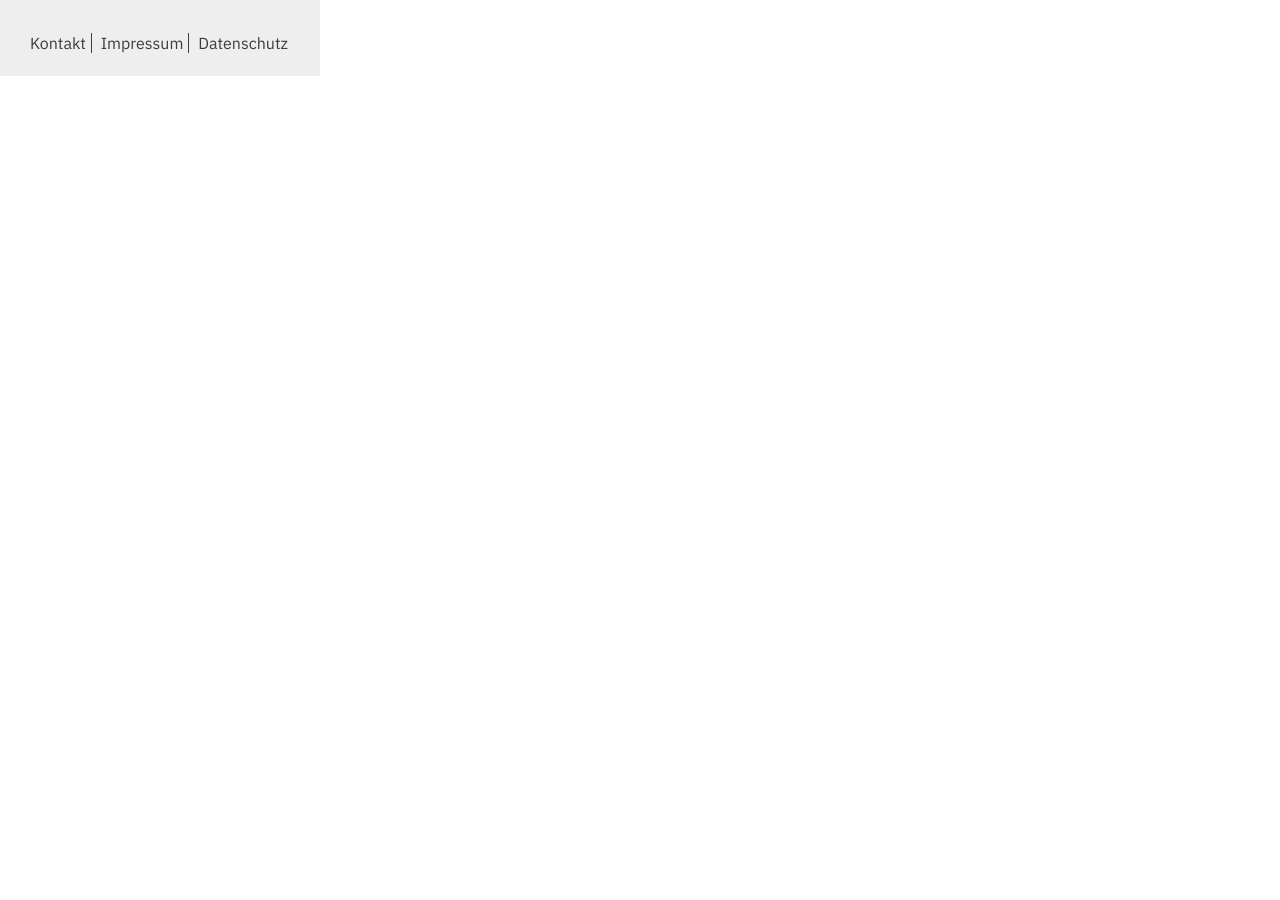
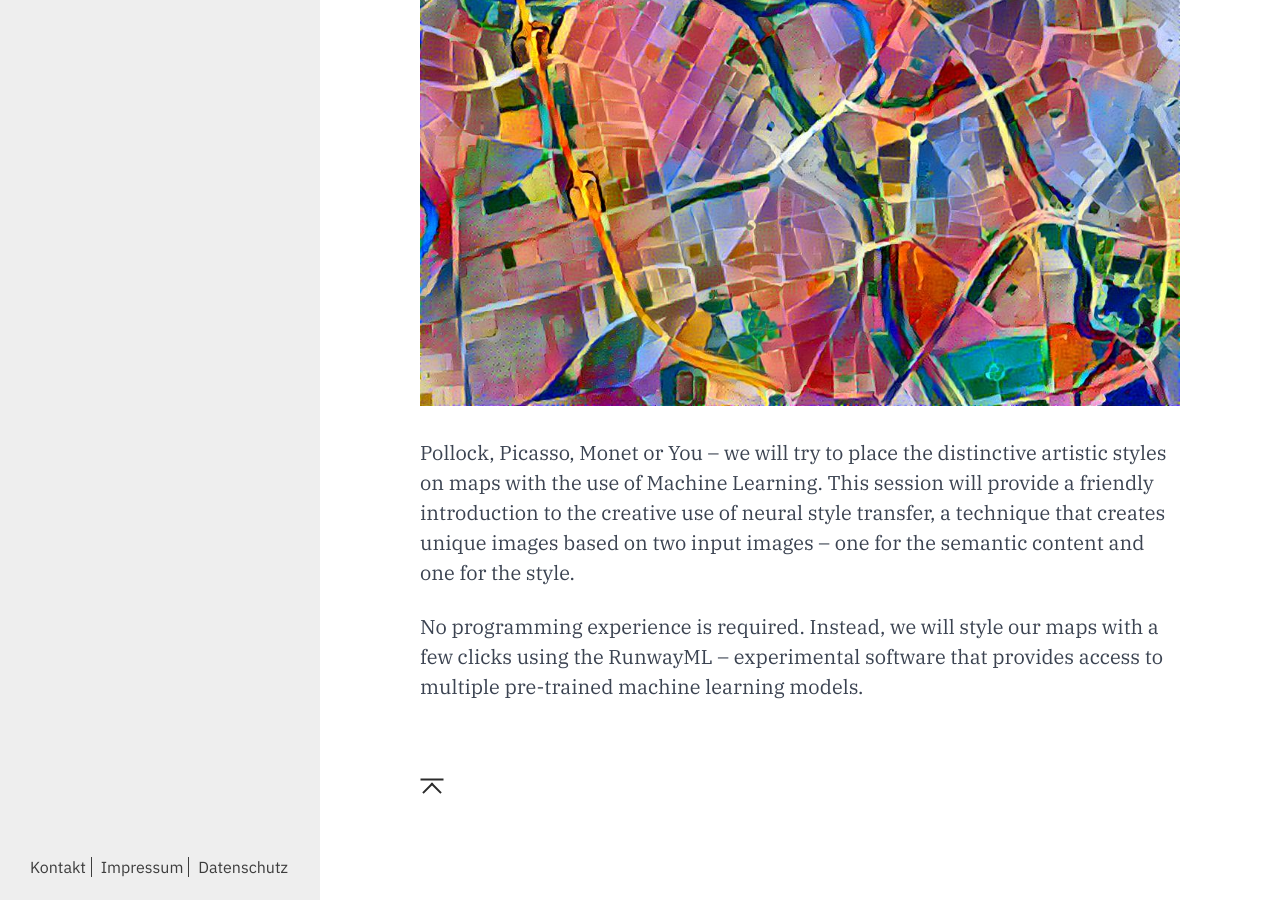
Before and after one commit to sebastian-meier/dgfk-kommission-forschung, a Jekyll site: the page built from de/events/cartohack/11-ml.md, in a window 1280 px wide and 900 px high, scrolled down 824 px. Built offline with Jekyll 4.4.1, drawn with Linux system fonts in a browser that asks for light colours; before the commit the page ends 900 px from its top, so only the background shows below that; some of the changed text lies outside the part shown.

Commit message:
cartohack 11

```diff
--- a/_data/cartohack.csv
+++ b/_data/cartohack.csv
@@ -9,4 +9,4 @@ date,time,num,topic,speaker,video_url,video_pass,url
 2021-12-16,18 Uhr,8,Digitales Daumenkino mit Satellitenbildern selbst erstellen,Jonas Bostelmann,https://fh-potsdam.zoom.us/j/62350861286?pwd=aENwajQwQTRvL3MvRk92ZFN2UFEwdz09,11128345,/de/events/cartohack/08-daumenkino
 2022-01-20,18 Uhr,9,QGIS: Kartographische Details mit Signaturen & Geometrie Generatoren,Mathias Gröbe & Sebastian Meier,https://fh-potsdam.zoom.us/j/63022502728?pwd=d3ZlNVlvRUJKWWRFRmNxTmxGTnkyQT09,31671842,/de/events/cartohack/09-symbols
 2022-03-24,18 Uhr,10,Geovisualisierung mit kepler.gl,Hülya Lasch,https://fh-potsdam.zoom.us/j/62460006257?pwd=TXJGTlNzOFUzUkh2L0VQUWQyR1JhZz09,24654327,/de/events/cartohack/10-kepler
-2022-04-21,18 Uhr,11,Machine Learning & Cartography,Edyta Bogucka,https://fh-potsdam.zoom.us/j/61112486199?pwd=cGFwN0o1Rit5ZkRCOHdwakdvdHgzUT09,56032874,/de/events/cartohack/11-ml
+2022-04-21,18 Uhr,11,Stylizing maps with Machine Learning,Edyta Bogucka,https://fh-potsdam.zoom.us/j/61112486199?pwd=cGFwN0o1Rit5ZkRCOHdwakdvdHgzUT09,56032874,/de/events/cartohack/11-ml
--- a/de/events/cartohack/11-ml.md
+++ b/de/events/cartohack/11-ml.md
@@ -1,7 +1,7 @@
 ---
 layout: page
 lang: de
-title: "CartoHack #11 - Machine Learning & Cartography"
+title: "CartoHack #11 - Stylizing maps with Machine Learning"
 shortTitle: "CartoHack #11"
 parent: CartoHack
 trans: true
@@ -9,4 +9,13 @@ redirect_from:
   - "/en/events/cartohack/11-ml"
 ---
 
-Bald mehr! Soon more!
+<a href="https://twitter.com/edytapbogucka">Edyta Bogucka</a><br />
+
+<strong>21.04.2022, 18:00 Uhr</strong><br />
+<a href="https://fh-potsdam.zoom.us/j/61112486199?pwd=cGFwN0o1Rit5ZkRCOHdwakdvdHgzUT09">Virtuell via Zoom (Passwort: 56032874)</a>
+
+![CartoHack #11](/images/cartohack/11-ai.jpg)
+
+Pollock, Picasso, Monet or You – we will try to place the distinctive artistic styles on maps with the use of Machine Learning. This session will provide a friendly introduction to the creative use of neural style transfer, a technique that creates unique images based on two input images – one for the semantic content and one for the style.
+
+No programming experience is required. Instead, we will style our maps with a few clicks using the RunwayML – experimental software that provides access to multiple pre-trained machine learning models.
```
Also changed, not shown: images/cartohack/11-ai.jpg (added).
